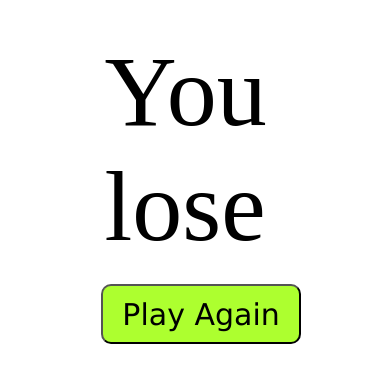
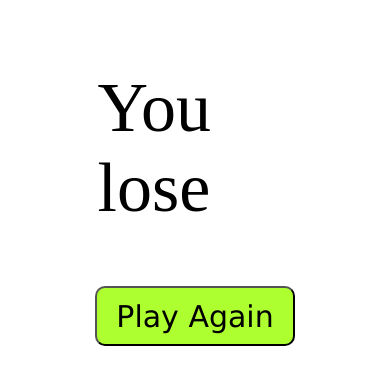
Before and after one commit to DungTony9/mine-game, a plain HTML site: page lose.html in a window 390 px wide. Shown: the part 190-574 px from the top of the page. Drawn offline with Linux system fonts and the light colour scheme.

Commit message:
lose.css

```diff
--- a/lose.css
+++ b/lose.css
@@ -1,12 +1,7 @@
-.lose {
-    position: absolute;
-    display: flex;
-    flex-direction: row;
-    width: 99%;
-    height: 98%;
-    background-color: white;
-    align-content: center;
-    z-index: -1;
+@media (max-width: 679px) {
+    body .lose .text {
+        font-size: 70px;
+    }
 }
 
 .lose .text {
```
